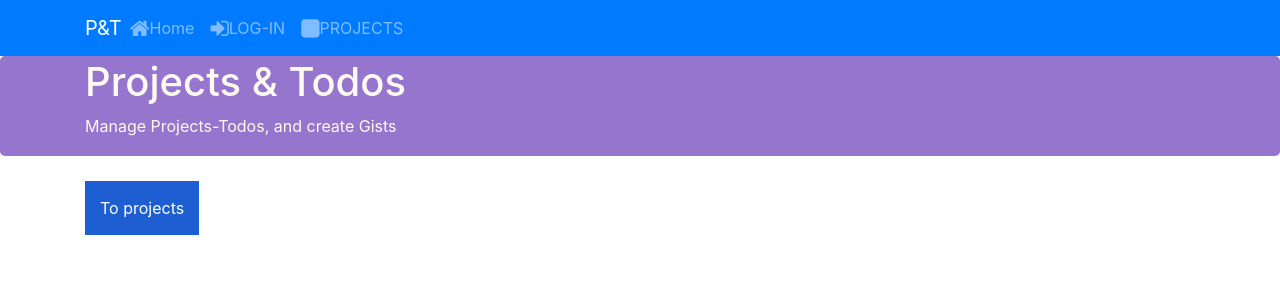
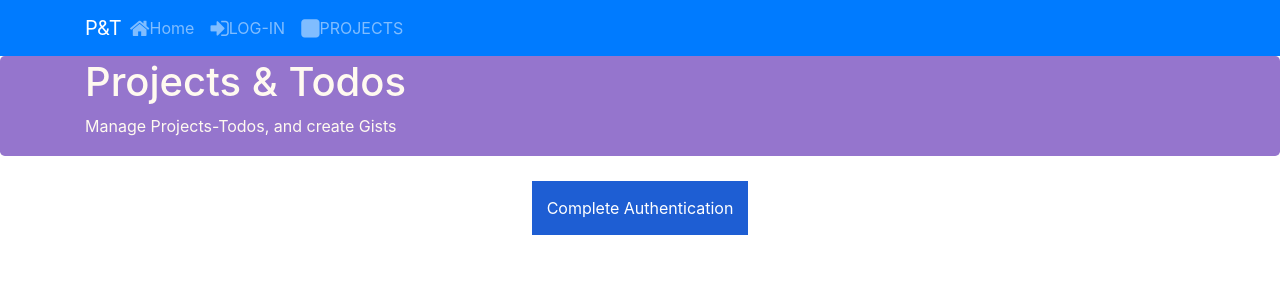
Before and after one commit to yashclone999/Github-Gists-for-Project-Summarys, a React (Create React App) app in the folder manage-todos/: page /loggedIn in a window 1280 px wide. Shown: the top 300 px of the page. Built offline with nearby package versions, Linux system fonts and the light colour scheme; no server answers.

Commit message:
Update loggedIn.js

```diff
--- a/manage-todos/src/components/loggedIn.js
+++ b/manage-todos/src/components/loggedIn.js
@@ -35,7 +35,7 @@ function LoggedIn() {
         return (
             <div className="container">
                 <div className="row">
-                    <div className="col-12 top-5"><Link to={`/projects`} ><button className="button" onClick={handle}>To projects</button></Link></div>
+                    <div className="col-12 top-5" align="center"><Link to={`/projects`} ><button className="button" onClick={handle}>Complete Authentication</button></Link></div>
                 </div>
             </div>
         )
```
